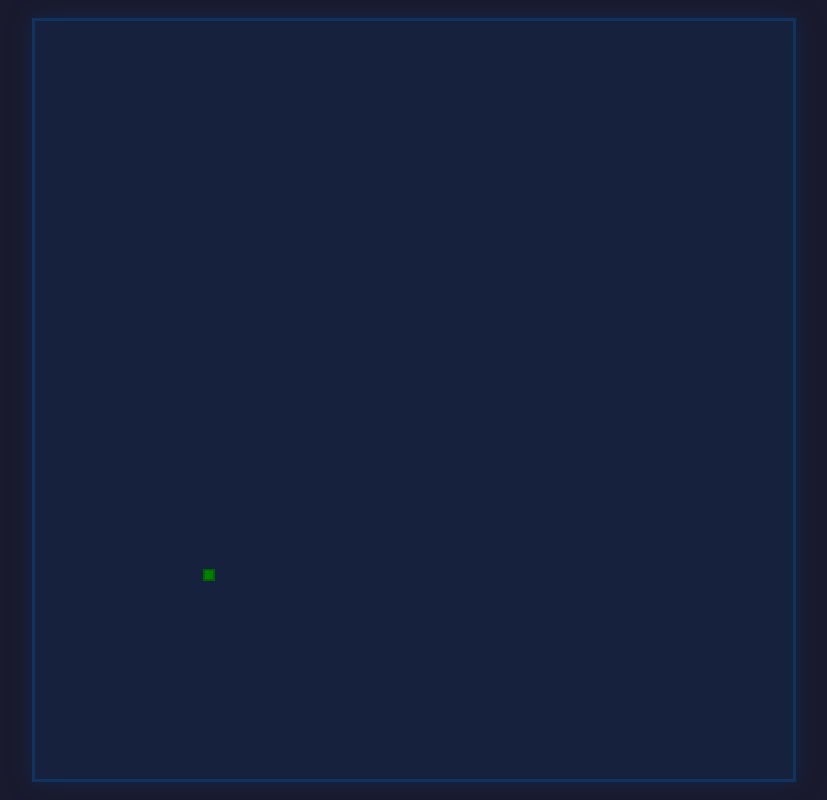
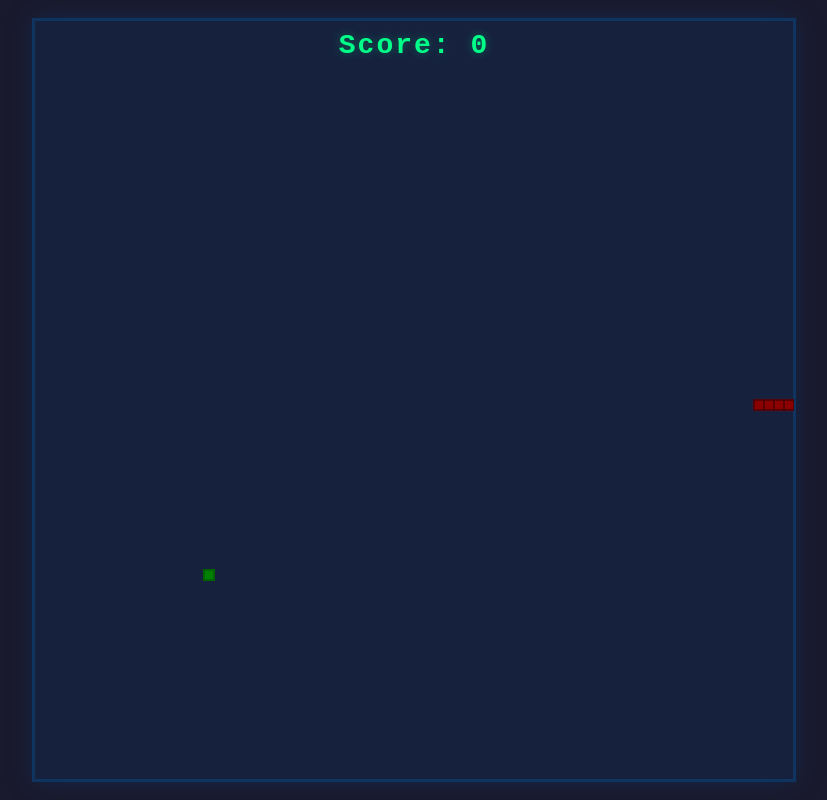
Before and after one commit to BogdanTMK/snake, a plain HTML site: page snake.html in a window 1280 px wide. Shown: the whole page, without its empty margins (226-1053 px from the left). Drawn offline with Linux system fonts and the light colour scheme.

Commit message:
barebones done

```diff
--- a/snake.html
+++ b/snake.html
@@ -16,6 +16,7 @@
       align-items: center;
       height: 100vh;
       overflow: hidden;
+      position: relative;
     }
 
     canvas {
@@ -23,9 +24,24 @@
       border: 2px solid #0f3460;
       box-shadow: 0 0 20px rgba(15, 52, 96, 0.5);
     }
+
+    #score {
+      position: absolute;
+      top: 30px;
+      left: 50%;
+      transform: translateX(-50%);
+      color: #00ff88;
+      font-family: 'Courier New', monospace;
+      font-size: 28px;
+      font-weight: bold;
+      text-shadow: 0 0 10px rgba(0, 255, 136, 0.3);
+      letter-spacing: 2px;
+      z-index: 10;
+    }
   </style>
 </head>
 <body>
+  <div id="score">Score: 0</div>
   <canvas id="gameCanvas"></canvas>
 
   <script>
@@ -63,8 +79,13 @@
     }
     // Переменные
     let snake = getSnakePosition();
+    let dx = 10;
+    let dy = 0;
     let foodX;
     let foodY;
+    let score = 0;
+    let speed = 100;
+    let changingDirection = false;
     //
     function clearCanvas() {
       ctx.fillStyle = '#16213e';
@@ -73,9 +94,6 @@
       ctx.lineWidth = 2;
       ctx.strokeRect(0, 0, canvas.width, canvas.height);
     }
-    // velocity
-    let dx = 10;
-    let dy = 0;
 
     // Рисуем
 
@@ -110,6 +128,9 @@
       const UP_KEY = 38;
       const DOWN_KEY = 40;
 
+      if (changingDirection) return;
+      changingDirection = true;
+
       const keyPressed = event.keyCode;
       const goingUp = dy === -10;
       const goingDown = dy === 10;
@@ -140,7 +161,30 @@
     function advanceSnake() {
       const head = {x: snake[0].x + dx, y: snake[0].y + dy};
       snake.unshift(head);
-      snake.pop();
+      const didEatFood = snake[0].x === foodX && snake[0].y === foodY;
+      if (didEatFood) {
+        score += 10;
+        speed -= 5;
+        document.getElementById('score').textContent = 'Score: ' + score;
+        createFood();
+      }
+      else {
+        snake.pop();
+      }
+    }
+    // Game over
+    function didGameEnd() {
+      for (let i = 4; i < snake.length; i++) {
+        const didCollide = snake[i].x === snake[0].x && snake[i].y === snake[0].y;
+        if (didCollide) return true;
+      }
+
+      const hitLeftWall = snake[0].x < 0;
+      const hitRightWall = snake[0].x > canvas.width - 10;
+      const hitTopWall = snake[0].y < 0;
+      const hitBottomWall = snake[0].y > canvas.height - 10;
+
+      return hitLeftWall || hitRightWall || hitTopWall || hitBottomWall;
     }
     // Еда
     function randomTen(min, max) {
@@ -163,13 +207,16 @@
     drawSnake();
 
     function main() {
+      if (didGameEnd()) return;
+
       setTimeout(function onTick() {
+        changingDirection = false;
         clearCanvas();
         drawFood();
         advanceSnake();
         drawSnake();
         main();
-      }, 100);
+      }, speed);
     }
 
     // Старт
```
